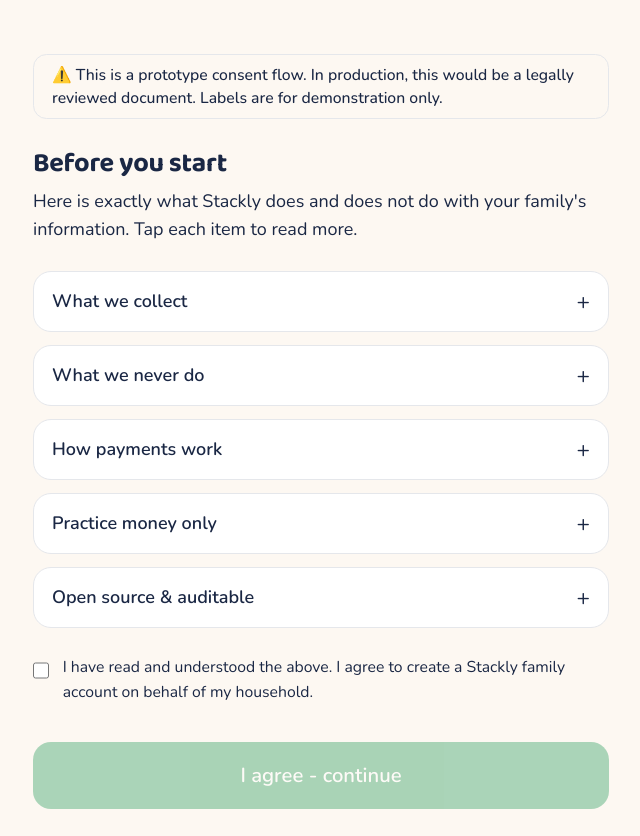
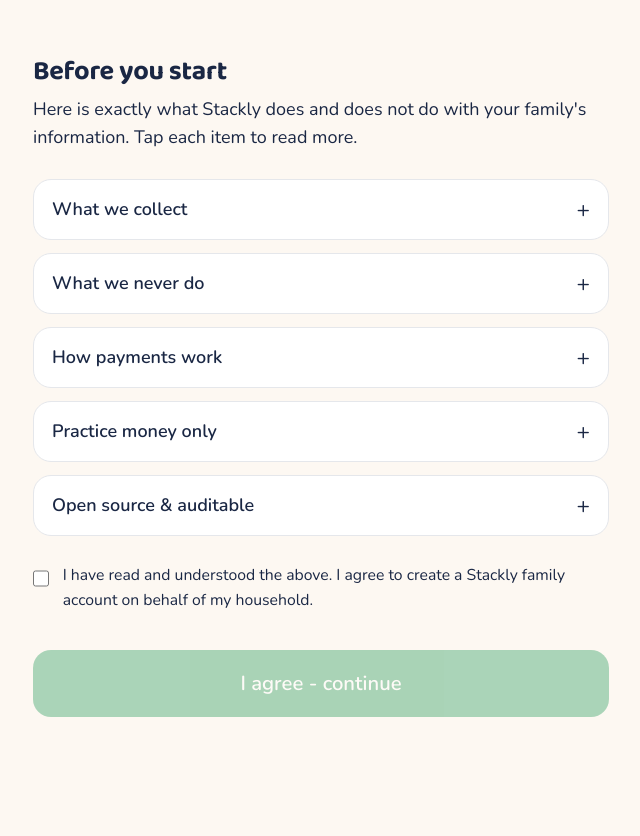
Before and after one commit to Yinka101/Stackly, a React (Vite) app: page /onboarding/parent in a window 1280 px wide. Shown: the whole page, without its empty margins (319-959 px from the left). After the commit the page ends 800 px from the top, so only its background shows below. Built offline with nearby package versions, Linux system fonts and the light colour scheme; no server answers.

Commit message:
ux: remove prototype warning banner from parent consent page

```diff
--- a/src/pages/onboarding/ParentConsent.tsx
+++ b/src/pages/onboarding/ParentConsent.tsx
@@ -4,7 +4,7 @@
 const CONSENT_ITEMS = [
   { id: 'collect', label: 'What we collect', detail: "A learner's nickname, age group and avatar. That's it. No real names, no email addresses, no photos or location." },
   { id: 'never', label: 'What we never do', detail: 'We never sell data. We never show ads. The AI never gives buy or sell advice. We never let kids enter payment details.' },
-  { id: 'payments', label: 'How payments work', detail: 'Every top-up uses the PayPal sandbox (test money only in this prototype). A parent approves each transaction. Kids never touch payment flows.' },
+  { id: 'payments', label: 'How payments work', detail: 'Every top-up goes through PayPal and requires parent approval. Kids never touch payment flows.' },
   { id: 'practice', label: 'Practice money only', detail: 'All investing is done with Practice Dollars. No real trades, no real brokerage accounts.' },
   { id: 'open', label: 'Open source & auditable', detail: 'The source code is public on GitHub. Any developer can check what the app does.' },
 ];
@@ -17,11 +17,6 @@
   return (
     <div className="min-h-screen bg-canvas flex flex-col items-center p-6 pt-12">
       <div className="w-full max-w-lg">
-        {/* Prototype banner */}
-        <div className="bg-accent/20 border border-accent rounded-xl px-4 py-2 text-sm text-ink/80 mb-6 font-medium">
-          ⚠️ This is a prototype consent flow. In production, this would be a legally reviewed document. Labels are for demonstration only.
-        </div>
-
         <h1 className="font-display text-2xl font-bold text-ink mb-1">Before you start</h1>
         <p className="text-ink/70 mb-6">Here is exactly what Stackly does and does not do with your family's information. Tap each item to read more.</p>
 
```
